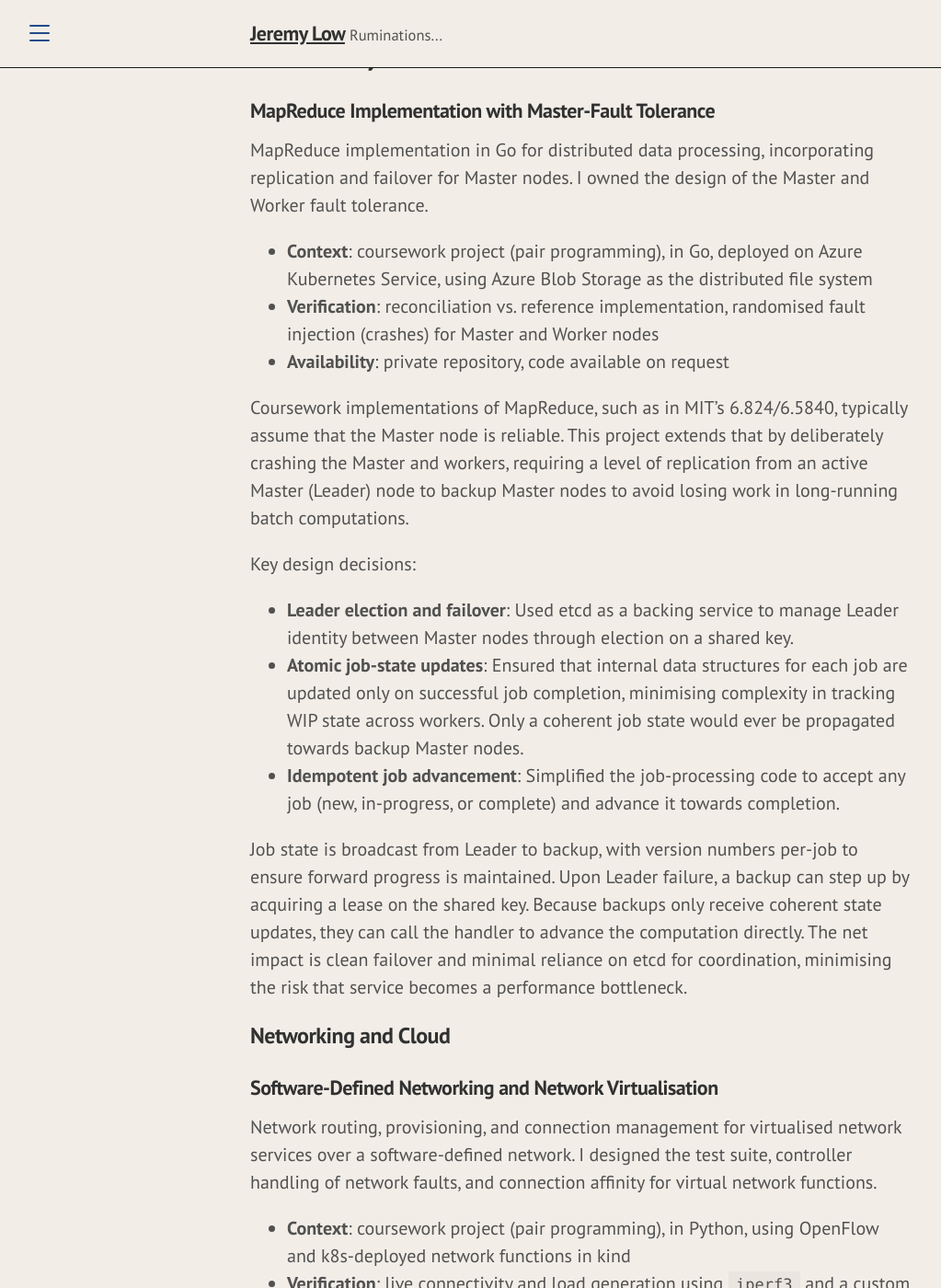
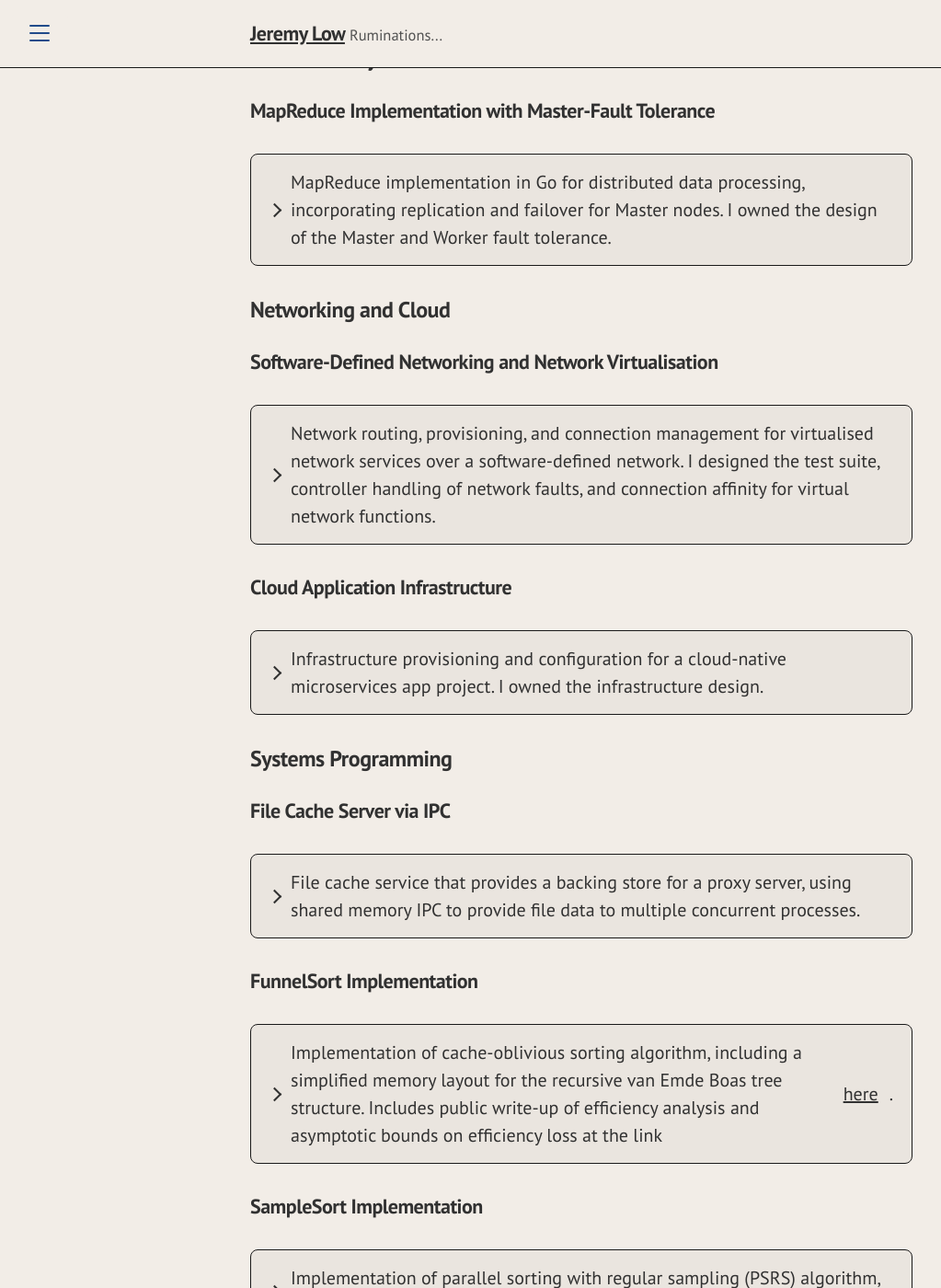
Before and after one commit to jrmylow/jrmylow.github.io, a Jekyll site: the page built from docs/_pages/projects.md, in a window 1280 px wide and 1400 px high, scrolled down 190 px. Shown: the whole window at 92% size, without its empty margins (8-1031 px from the left). Built offline with Jekyll 4.4.1, drawn with Linux system fonts in a browser that asks for light colours; comment, search, counter and statistics services are not loaded; some of the changed text lies outside the part shown.

Commit message:
testing cards

```diff
--- a/docs/_pages/projects.md
+++ b/docs/_pages/projects.md
@@ -10,7 +10,7 @@ A collection of projects.
 ## Distributed Systems and Fault Tolerance
 
 ### MapReduce Implementation with Master-Fault Tolerance
-MapReduce implementation in Go for distributed data processing, incorporating replication and failover for Master nodes. I owned the design of the Master and Worker fault tolerance.
+{% include details_open.html summary="MapReduce implementation in Go for distributed data processing, incorporating replication and failover for Master nodes. I owned the design of the Master and Worker fault tolerance." %}
 
 * **Context**: coursework project (pair programming), in Go, deployed on Azure Kubernetes Service, using Azure Blob Storage as the distributed file system
 * **Verification**: reconciliation vs. reference implementation, randomised fault injection (crashes) for Master and Worker nodes
@@ -26,10 +26,12 @@ Key design decisions:
 
 Job state is broadcast from Leader to backup, with version numbers per-job to ensure forward progress is maintained. Upon Leader failure, a backup can step up by acquiring a lease on the shared key. Because backups only receive coherent state updates, they can call the handler to advance the computation directly. The net impact is clean failover and minimal reliance on etcd for coordination, minimising the risk that service becomes a performance bottleneck.
 
+{% include details_close.html %}
+
 ## Networking and Cloud
 
 ### Software-Defined Networking and Network Virtualisation
-Network routing, provisioning, and connection management for virtualised network services over a software-defined network. I designed the test suite, controller handling of network faults, and connection affinity for virtual network functions.
+{% include details_open.html summary="Network routing, provisioning, and connection management for virtualised network services over a software-defined network. I designed the test suite, controller handling of network faults, and connection affinity for virtual network functions." %}
 
 * **Context**: coursework project (pair programming), in Python, using OpenFlow and k8s-deployed network functions in kind
 * **Verification**: live connectivity and load generation using `iperf3` and a custom testing framework, network rebalancing and connection affinity demonstrated through logs
@@ -44,8 +46,10 @@ Key design decisions:
 * **Adaptive algorithms**: extended widest-path controller to include network telemetry when redistributing network flows
 * **Connection affinity**: implemented connection affinity management for stateful services e.g. NAT, ensuring both outbound and inbound connections are correctly routed between nodes
 
+{% include details_close.html %}
+
 ### Cloud Application Infrastructure
-Infrastructure provisioning and configuration for a cloud-native microservices app project. I owned the infrastructure design.
+{% include details_open.html summary="Infrastructure provisioning and configuration for a cloud-native microservices app project. I owned the infrastructure design." %}
 
 * **Context**: coursework project (pair programming), using Terraform
 * **Verification**: local testing environment (kind, azurite), then deployed to Azure managed services, with infrastructure changes verified through integration tests
@@ -57,10 +61,12 @@ Key design decisions:
 * **Security**: moved application to isolated network connections using virtual network, to minimise exposure to public internet
 * **Deployment**: moved from manual provisioning to full provisioning and teardown of infrastructure using Terraform, ensuring reproducible environments and configuration
 
+{% include details_close.html %}
+
 ## Systems Programming
 
 ### File Cache Server via IPC
-File cache service that provides a backing store for a proxy server, using shared memory IPC to provide file data to multiple concurrent processes.
+{% include details_open.html summary="File cache service that provides a backing store for a proxy server, using shared memory IPC to provide file data to multiple concurrent processes." %}
 
 * **Context**: coursework project, in C, using POSIX shared memory and message queue primitives, and cache invalidation out of scope
 * **Verification**: integration test suite, checks with valgrind/helgrind
@@ -73,24 +79,31 @@ Key design decisions:
 * **Inter-process coordination**: clear separation between command and data layers, with POSIX message queues used as a lightweight coordination primitive to coordinate the setup and teardown of shared memory segments
 * **Safety**: direct communication of data bounds and use of coordination primitives to ensure safe reads/writes to shared memory.
 
+{% include details_close.html %}
+
 ### FunnelSort Implementation
-Implementation of cache-oblivious sorting algorithm, including a simplified memory layout for the recursive van Emde Boas tree structure. Includes public write-up of efficiency analysis and asymptotic bounds on efficiency loss at the link [here]().
+{% include details_open.html summary="Implementation of cache-oblivious sorting algorithm, including a simplified memory layout for the recursive van Emde Boas tree structure. Includes public write-up of efficiency analysis and asymptotic bounds on efficiency loss at the link [here](/2026/10/05/funnelsort)." %}
 
 * **Context**: coursework project, in C
 * **Verification**: data reconciliation tests, checks with valgrind, cache-miss performance measured with cachegrind (66% cache miss reduction compared to naive mergesort)
 * **Availability**: private repository, code available on request
 
+{% include details_close.html %}
+
 ### SampleSort Implementation
-Implementation of parallel sorting with regular sampling (PSRS) algorithm, for distributed sorting of large data sets.
+{% include details_open.html summary="Implementation of parallel sorting with regular sampling (PSRS) algorithm, for distributed sorting of large data sets." %}
 
 * **Context**: coursework project, in C using MPI, with highly skewed keys de-scoped
 * **Verification**: data reconciliation tests, checks with valgrind, sort performance measured by wall-clock on cluster (0.23s for 1.6GB data, distributed over 4 nodes and 64 processes)
 * **Availability**: private repository, code available on request
 
+{% include details_close.html %}
+
 ## Personal Projects
 
 ### Website Testing Infrastructure
-Containerised test environment for this site, incorporating Playwright and other tests to support an AI-assisted site development workflow. Public write-up available [here]()
+{% include details_open.html summary="Containerised test environment for this site, incorporating Playwright and other tests to support an AI-assisted site development workflow. Public write-up available [here](/2026/06/10/building)." %}
+
 
 * **Context**: personal site and sandbox to develop skill in AI-augmented development
 * **Verification**: automated regression suite, integrated with GitHub CI, with manual verification of major changes
@@ -100,3 +113,5 @@ Key design decisions:
 
 * **Threat model**: data exfiltration is bounded through keeping secrets and sensitive information away from the test environment. The container serves to provide reasonable protection from agent-generated test code to the host and filesystem through rootless containers.
 * **Reproducibility**: dependencies are pinned to match GitHub Pages workflow and ensure Playwright testing matches the end-user experience
+
+{% include details_close.html %}
```
